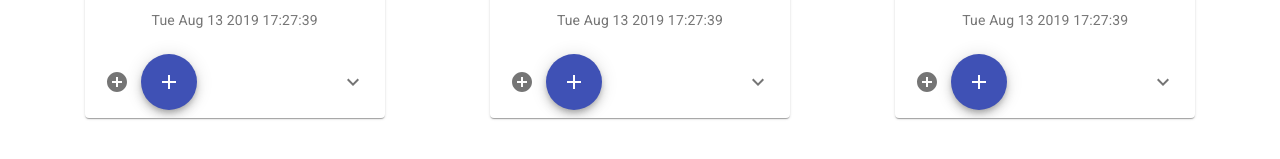
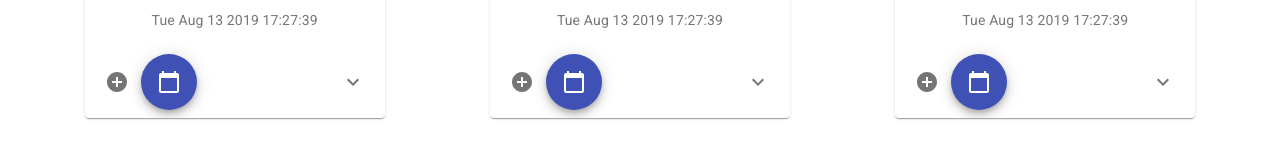
Before and after one commit to hratx-blue-ocean/blue512, a React app in the folder client/: page / in a window 1280 px wide. Shown: the part 363-522 px from the top of the page. Built offline with nearby package versions, Linux system fonts and the light colour scheme.

Commit message:
Remove trash from dropdown

```diff
--- a/client/src/components/CardMaker.js
+++ b/client/src/components/CardMaker.js
@@ -14,6 +14,7 @@ import { red } from '@material-ui/core/colors';
 import ExpandMoreIcon from '@material-ui/icons/ExpandMore';
 import AddCircle from '@material-ui/icons/AddCircle';
 import AddIcon from '@material-ui/icons/Add';
+import CalendarIcon from '@material-ui/icons/CalendarToday';
 import Button from '@material-ui/core/Button';
 import { Grow, Fab } from '@material-ui/core/';
 
@@ -117,7 +118,8 @@ export default function CardMaker({ event, animationTime }) {
           </IconButton>
 
           <Fab color="primary" aria-label="add" className={classes.fab}>
-            <AddIcon />
+            {/* <AddIcon /> */}
+            <CalendarIcon />
           </Fab>
 
           <IconButton
@@ -142,9 +144,6 @@ export default function CardMaker({ event, animationTime }) {
             <Typography paragraph>
               This should link to event.description if it exists
             </Typography>
-            <Button>Next Suggestion</Button>
-            <Button>Add to Calendar</Button>
-            <Button>Buy Tickets</Button>
           </CardContent>
         </Collapse>
 
```
